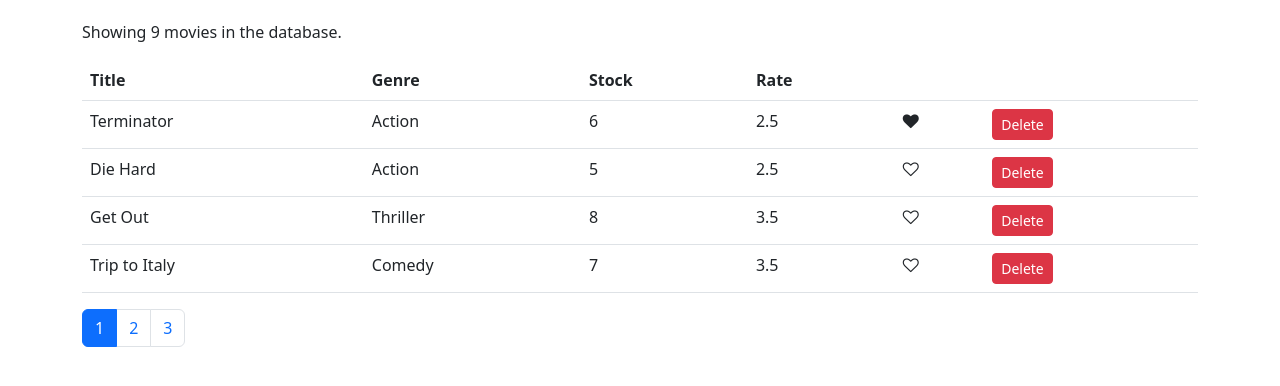
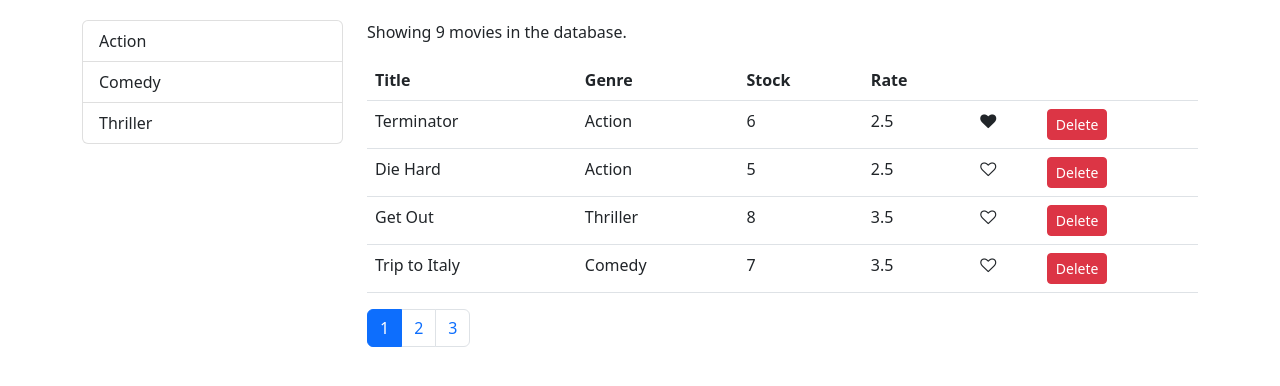
Before and after one commit to udaya19/react-sort-filter-pagination, a React (Create React App) app: page / in a window 1280 px wide. Shown: the top 386 px of the page. Built offline with nearby package versions, Linux system fonts and the light colour scheme.

Commit message:
proptypes to pagination and filter ui

```diff
--- a/package.json
+++ b/package.json
@@ -9,6 +9,7 @@
     "bootstrap": "^5.2.3",
     "font-awesome": "^4.7.0",
     "lodash": "^4.17.10",
+    "prop-types": "^15.6.2",
     "react": "^18.2.0",
     "react-dom": "^18.2.0",
     "react-scripts": "5.0.1",
--- /dev/null
+++ b/src/components/common/listGroup.jsx
@@ -0,0 +1,15 @@
+import React from "react";
+const ListGroup = (props) => {
+  const { items, textProperty, valueProperty } = props;
+  return (
+    <ul class="list-group">
+      {items.map((item) => (
+        <li key={item[valueProperty]} class="list-group-item">
+          {item[textProperty]}
+        </li>
+      ))}
+    </ul>
+  );
+};
+
+export default ListGroup;
--- a/src/components/movies.jsx
+++ b/src/components/movies.jsx
@@ -1,15 +1,22 @@
 import React, { Component } from "react";
 import Like from "./common/like";
+import ListGroup from "./common/listGroup";
 import Pagination from "./common/pagination";
 import { getMovies } from "../services/fakeMovieService";
+import { getGenres } from "../services/fakeGenreService";
 import { paginate } from "../utils/paginate";
 
 class Movies extends Component {
   state = {
-    movies: getMovies(),
+    movies: [],
     pageSize: 4,
     currentPage: 1,
+    genres: [],
   };
+
+  componentDidMount() {
+    this.setState({ movies: getMovies(), genres: getGenres() });
+  }
 
   handleDelete = (movie) => {
     const movies = this.state.movies.filter((m) => m._id !== movie._id);
@@ -28,6 +35,10 @@
     this.setState({ currentPage: page });
   };
 
+  handleGenreSelect = (genre) => {
+    console.log(genre);
+  };
+
   render() {
     const { length: count } = this.state.movies;
     const { pageSize, currentPage, movies: allMovies } = this.state;
@@ -36,7 +47,16 @@
     const movies = paginate(allMovies, currentPage, pageSize);
 
     return (
-      <React.Fragment>
+      <div className="row">
+        <div className="col-3">
+          <ListGroup
+            items={this.state.genres}
+            onItemSelect={this.handleGenreSelect}
+            textProperty="name"
+            valueProperty="_id"
+          />
+        </div>
+        <div className="col">
           <p>Showing {count} movies in the database.</p>
           <table className="table">
             <thead>
@@ -80,7 +100,8 @@
             onPageChange={this.handlePageChange}
             currentPage={currentPage}
           />
-      </React.Fragment>
+        </div>
+      </div>
     );
   }
 }
```
Also changed, not shown: src/components/common/pagination.jsx (+8 -0 lines), 1 other file (tests, documents, lock files or other folders). Lines whose indentation alone changed are shown as unchanged.
